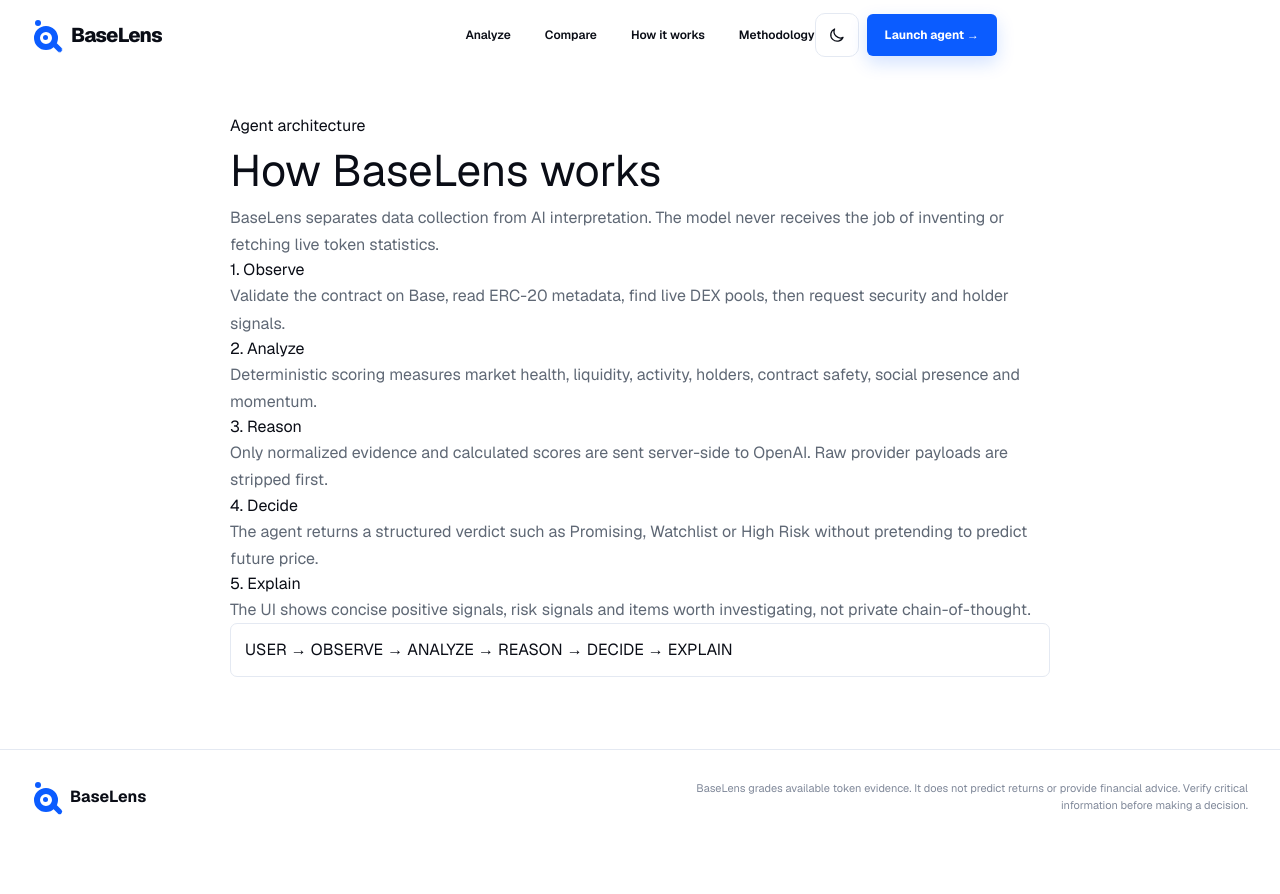
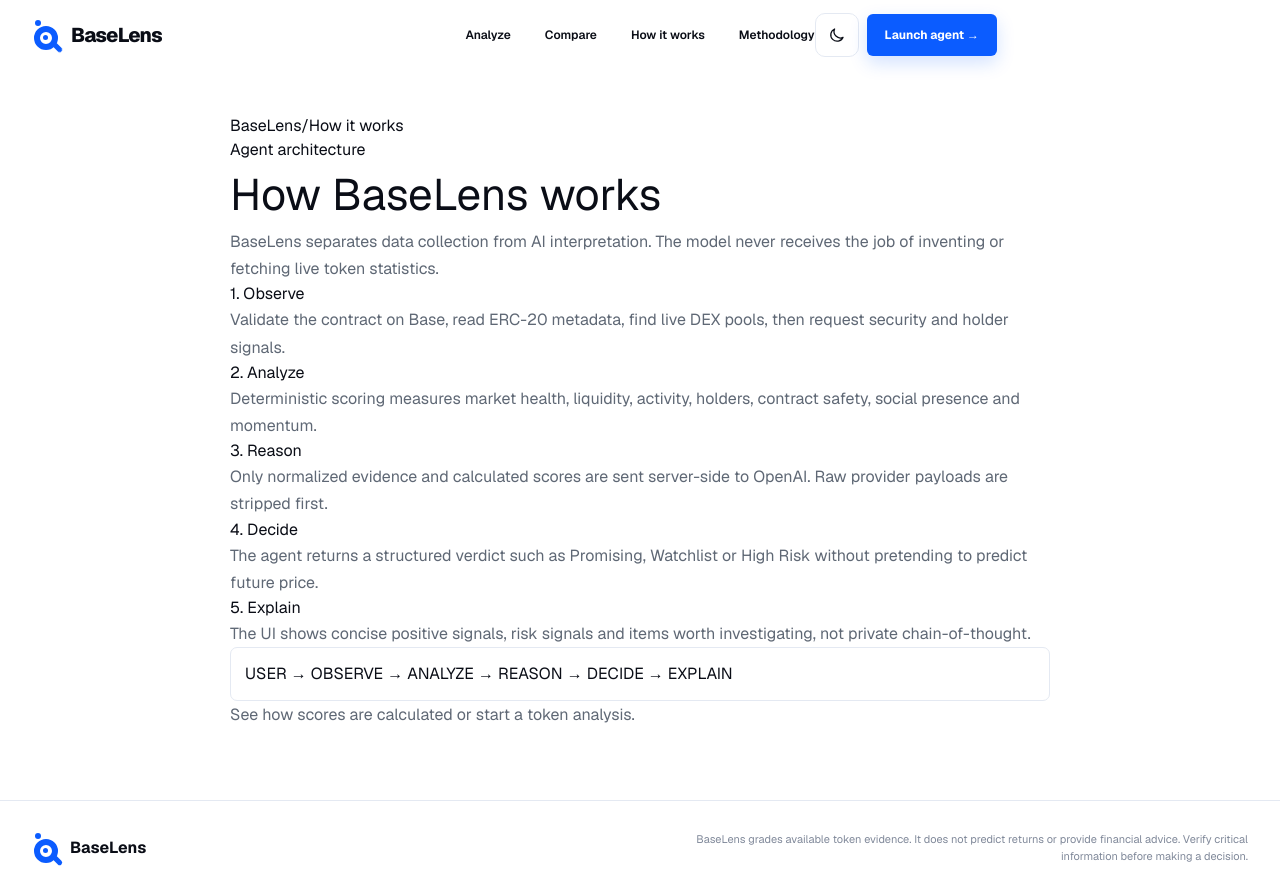
Before and after one commit to fawazfff/Baselens, a Next.js app: page /how-it-works in a window 1280 px wide. Before the commit the page ends 843 px from the top, so only its background shows below. Built offline with nearby package versions, Linux system fonts and the light colour scheme.

Commit message:
Add page metadata and internal links to how it works

```diff
--- a/src/app/how-it-works/page.tsx
+++ b/src/app/how-it-works/page.tsx
@@ -1 +1,4 @@
-export default function Page(){return <main className="doc shell"><div className="eyebrow">Agent architecture</div><h1>How BaseLens works</h1><p>BaseLens separates data collection from AI interpretation. The model never receives the job of inventing or fetching live token statistics.</p>{[["1. Observe","Validate the contract on Base, read ERC-20 metadata, find live DEX pools, then request security and holder signals."],["2. Analyze","Deterministic scoring measures market health, liquidity, activity, holders, contract safety, social presence and momentum."],["3. Reason","Only normalized evidence and calculated scores are sent server-side to OpenAI. Raw provider payloads are stripped first."],["4. Decide","The agent returns a structured verdict such as Promising, Watchlist or High Risk without pretending to predict future price."],["5. Explain","The UI shows concise positive signals, risk signals and items worth investigating, not private chain-of-thought."]].map(([h,p])=><section key={h}><h2>{h}</h2><p>{p}</p></section>)}<div className="formula">USER → OBSERVE → ANALYZE → REASON → DECIDE → EXPLAIN</div></main>}
+import type { Metadata } from "next";
+import Link from "next/link";
+export const metadata:Metadata={title:"How it works",description:"How BaseLens collects Base token evidence, calculates deterministic scores and uses AI to explain the result."};
+export default function Page(){return <main className="doc shell" id="main-content"><nav className="breadcrumbs" aria-label="Breadcrumb"><Link href="/">BaseLens</Link><span>/</span><span>How it works</span></nav><div className="eyebrow">Agent architecture</div><h1>How BaseLens works</h1><p>BaseLens separates data collection from AI interpretation. The model never receives the job of inventing or fetching live token statistics.</p>{[["1. Observe","Validate the contract on Base, read ERC-20 metadata, find live DEX pools, then request security and holder signals."],["2. Analyze","Deterministic scoring measures market health, liquidity, activity, holders, contract safety, social presence and momentum."],["3. Reason","Only normalized evidence and calculated scores are sent server-side to OpenAI. Raw provider payloads are stripped first."],["4. Decide","The agent returns a structured verdict such as Promising, Watchlist or High Risk without pretending to predict future price."],["5. Explain","The UI shows concise positive signals, risk signals and items worth investigating, not private chain-of-thought."]].map(([h,p])=><section key={h}><h2>{h}</h2><p>{p}</p></section>)}<div className="formula">USER → OBSERVE → ANALYZE → REASON → DECIDE → EXPLAIN</div><p className="doc-links">See <Link href="/methodology">how scores are calculated</Link> or <Link href="/analyze">start a token analysis</Link>.</p></main>}
```
